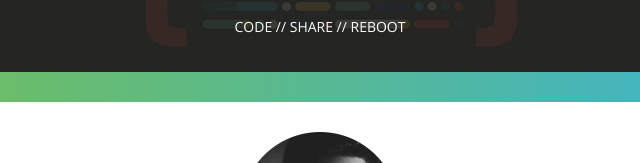
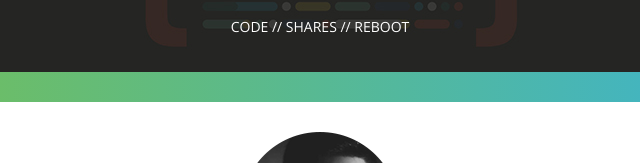
Before and after one commit to JuniorAlbuquerque/portweb, a website: page index.html in a window 1280 px wide. Shown: the part 198-361 px from the top of the page, 320-960 px from the left. Drawn offline with nearby package versions, Linux system fonts and the light colour scheme.

Commit message:
alteracao index

```diff
--- a/index.html
+++ b/index.html
@@ -38,7 +38,7 @@
                 </ul>
             </div>
             <h1>Júnior Albuquerque</h1>
-            <p>Code // Share // Reboot</p>
+            <p>Code // Shares // Reboot</p>
         </div>
     </header>
 
```
